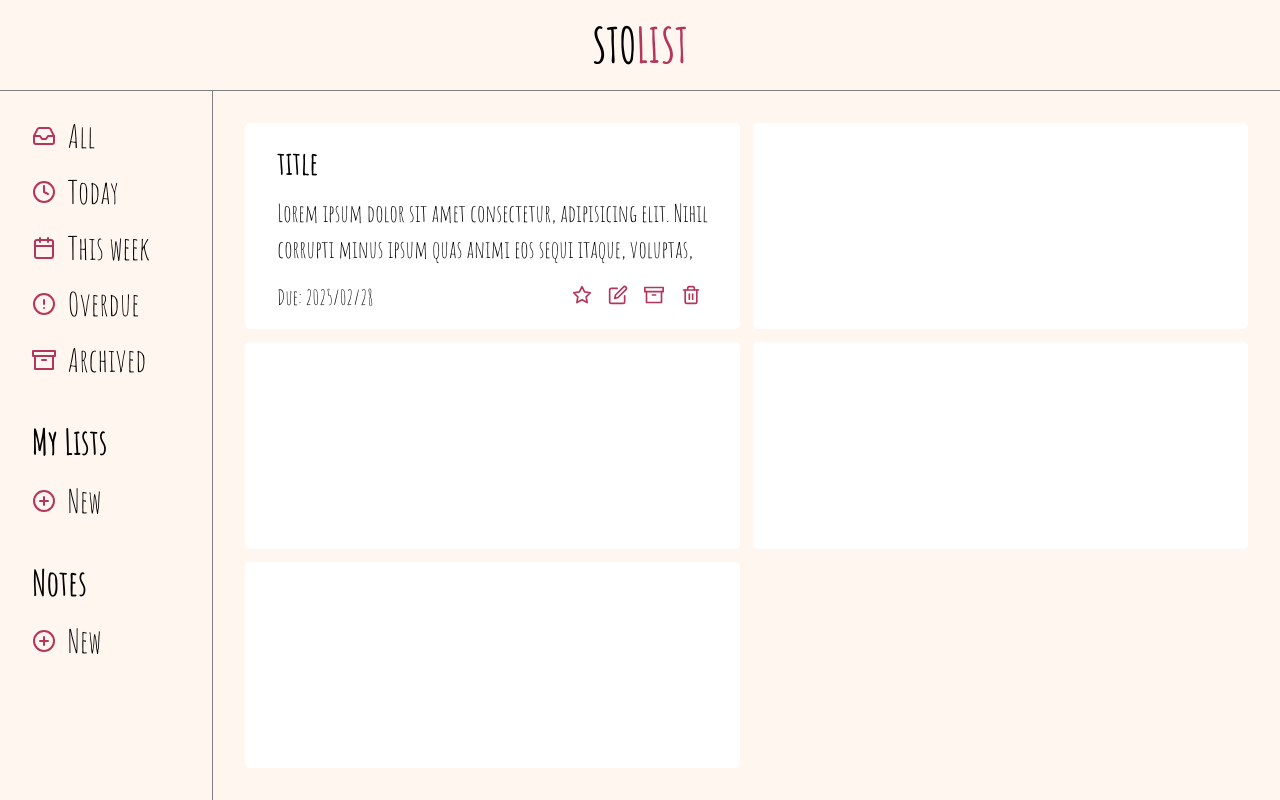
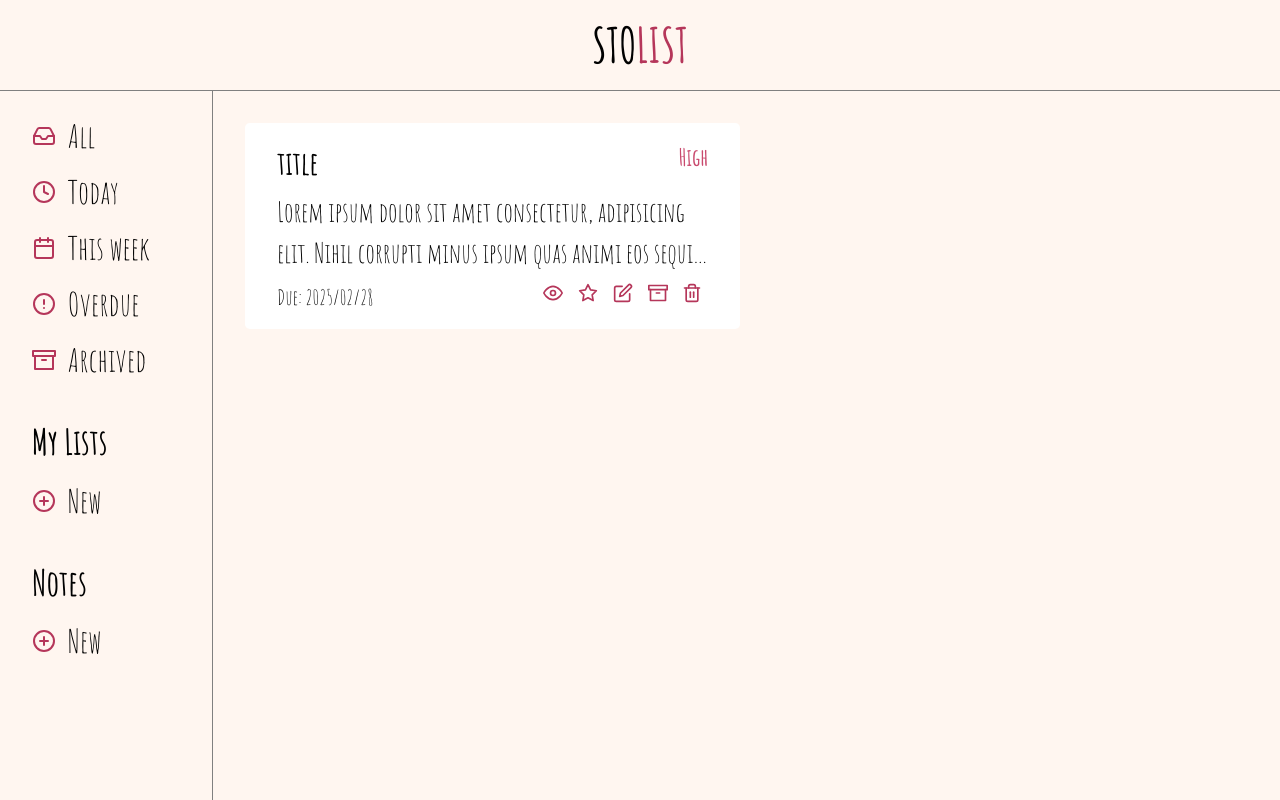
Before and after one commit to Stolir/top-todo-list, a website built with webpack: page src/template.html in a window 1280 px wide. Built offline with nearby package versions, Linux system fonts and the light colour scheme.

Commit message:
Edit card layout and add more controls

```diff
--- a/src/styles.css
+++ b/src/styles.css
@@ -160,31 +160,55 @@ nav > button {
   gap: 0.8rem;
 }
 
-.card {
-  display: flex;
-  flex-direction: column;
-  gap: 0.5rem;
+.task-card {
+  display: grid;
+  grid-template: min-content 1fr min-content / max-content 1fr;
+  grid-template-areas: "title priority"
+                       "desc desc"
+                       "date controls";
+  gap: 0.3rem;
   border-radius: 0.3rem;
   background-color: rgba(255, 255, 255);
   padding: 1rem 2rem;
 }
 
-.card p {
+.title {
+  grid-area: title;
+}
 
+.priority {
+  grid-area: priority;
+  font-size: 1.5rem;
+  font-weight: 700;
+  justify-self: right;
+  color: #c94a6e;
+}
+
+
+.task-card p {
+  grid-area: desc;
   display: -webkit-box;
   -webkit-box-orient: vertical;
-  -webkit-line-clamp: 3;
+  -webkit-line-clamp: 2;
   overflow: hidden;
-  font-size: 1.5rem;
+  font-size: 1.7rem;
+  margin-bottom: auto;
 }
 
+.controls {
+  grid-area: controls;
+  justify-self: right;
+}
+
+
+/*
 .info {
   margin-top: auto;
   align-items: center;
   justify-content: space-between;
-}
+} */
 
-.info button {
+.task-card button {
   background: none;
   border: none;
   padding: none;
@@ -196,6 +220,7 @@ nav > button {
 }
 
 .date {
+  grid-area: date;
   font-size: 1.3rem;
 }
 
--- a/src/template.html
+++ b/src/template.html
@@ -59,12 +59,16 @@
         </div>
 
         <div id="main" class="grid-container">
-            <div class="card">
+            <div class="task-card">
                 <h1 class="title">title</h1>
+                <div class="priority">High</div>
                 <p>Lorem ipsum dolor sit amet consectetur, adipisicing elit. Nihil corrupti minus ipsum quas animi eos sequi itaque, voluptas, dignissimos similique sunt veniam dolorum repellat, qui eveniet laudantium commodi autem amet!</p>
-                <div class="info flex">
                 <div class="date">Due: 2025/02/28</div>
                 <div class="controls">
+                    <button type="button" class="view">
+                        <svg xmlns="http://www.w3.org/2000/svg" width="20" height="20" viewBox="0 0 24 24" fill="none" stroke="currentColor" stroke-width="2" stroke-linecap="round" stroke-linejoin="round" class="feather feather-eye"><path d="M1 12s4-8 11-8 11 8 11 8-4 8-11 8-11-8-11-8z"></path><circle cx="12" cy="12" r="3"></circle></svg>
+                    </button>
+
                     <button type="button" class="star">
                         <svg xmlns="http://www.w3.org/2000/svg" width="20" height="20" viewBox="0 0 24 24" fill="none" stroke="currentColor" stroke-width="2" stroke-linecap="round" stroke-linejoin="round" class="feather feather-star"><polygon points="12 2 15.09 8.26 22 9.27 17 14.14 18.18 21.02 12 17.77 5.82 21.02 7 14.14 2 9.27 8.91 8.26 12 2"></polygon></svg>
                     </button>
@@ -83,7 +87,6 @@
 
                 </div>
             </div>
-            </div>
             <div class="card"></div>
             <div class="card"></div>
             <div class="card"></div>
```
Also changed, not shown: src/assets/eye.svg (added). Lines whose indentation alone changed are shown as unchanged.
